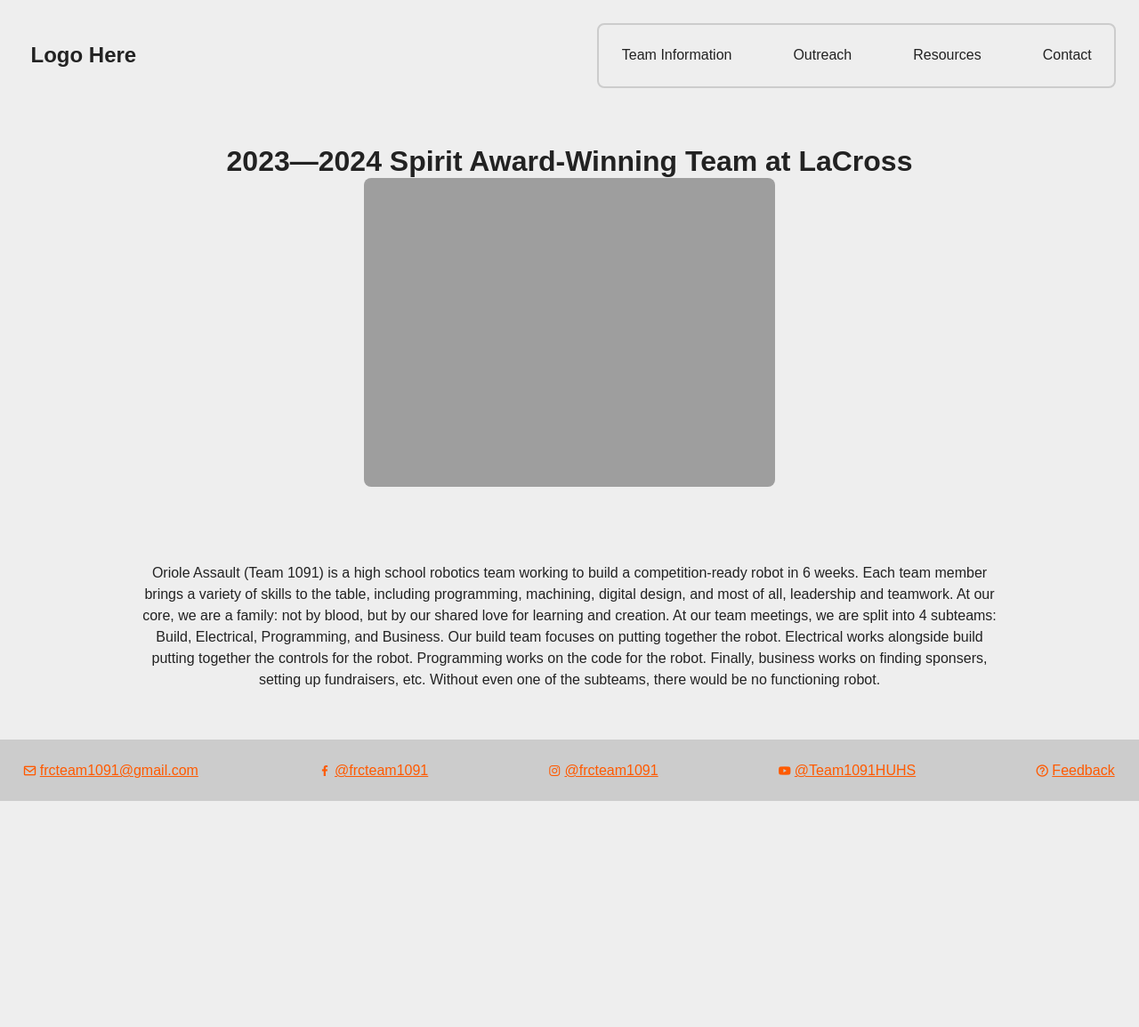
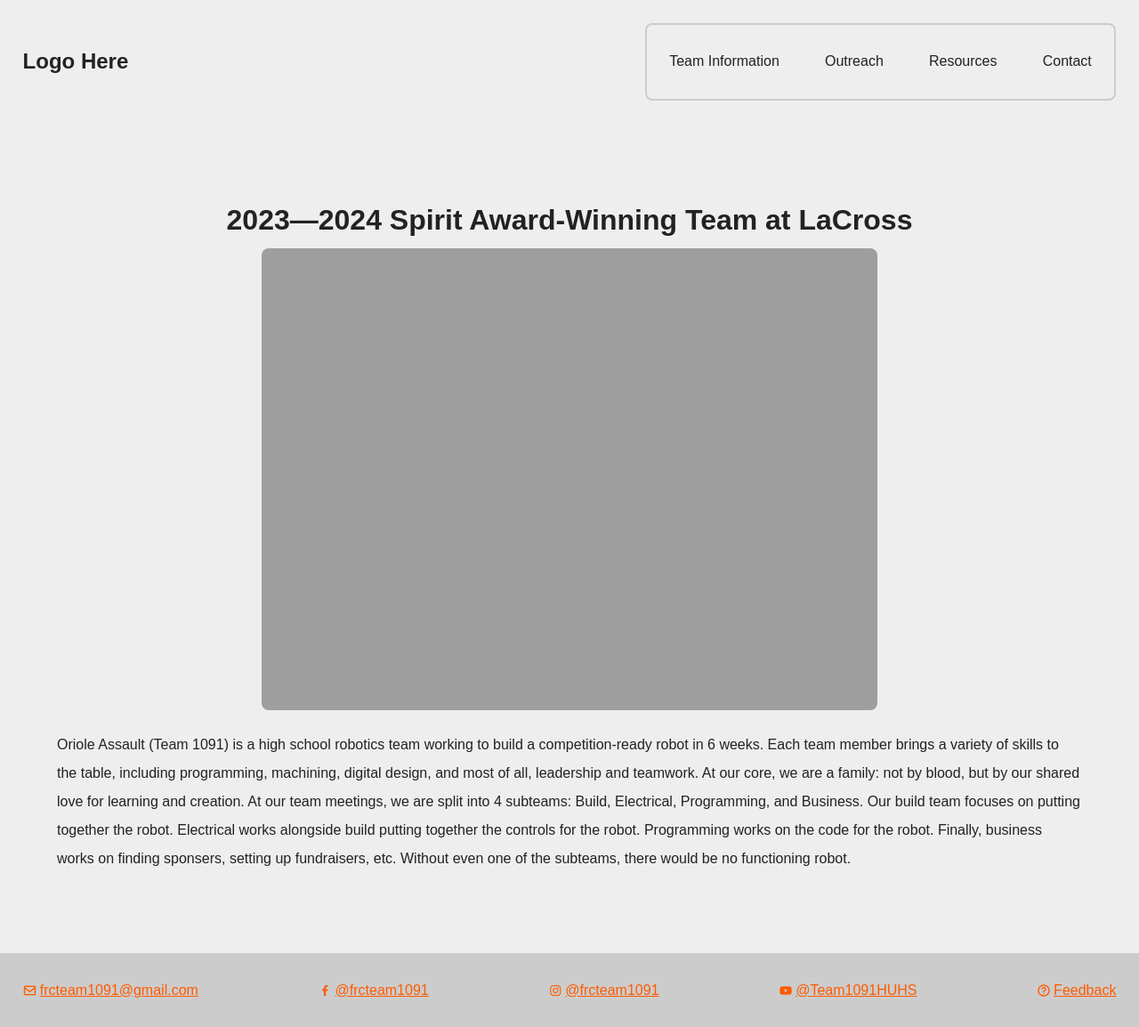
Before and after one commit to Team1091/team1091.github.io, a Jekyll site: the page built from index.html, in a window 1280 px wide. Shown: the whole page at 89% size. Built offline with Jekyll 4.4.1, drawn with Linux system fonts in a browser that asks for light colours; before the commit the page ends 900 px from its top, so only the background shows below that.

Commit message:
Add CSS sensible defaults for new pages

```diff
--- a/_layouts/default.html
+++ b/_layouts/default.html
@@ -1,10 +1,10 @@
 <!DOCTYPE html>
-<html>
+<html lang="en">
 
 <head>
 	<title>{% if page.title %}{{ page.title }} &mdash; {% endif %}Team 1091</title>
-	<meta name="charset" value="utf-8">
-	<meta name="viewport" value="width=device-width,initial-scale=1.0">
+	<meta name="charset" content="utf-8">
+	<meta name="viewport" content="width=device-width,initial-scale=1.0">
 	<link rel="stylesheet" href="/css/styles.css">
 </head>
 
@@ -31,14 +31,16 @@
 				</a>
 				<ul aria-labelledby="navbarDropdown2">
 					<li><a href="/fll">FLL</a></li>
-					<li><a href="legoClub">Lego Club</a></li>
+					<li><a href="/legoClub">Lego Club</a></li>
 				</ul>
 			</li>
 			<li><a href="/resources">Resources</a></li>
 			<li><a href="#footer">Contact</a></li>
 		</ul>
 	</nav>
-	{{ content }}
+	<div class="content-container">
+		{{ content }}
+	</div>
 	<footer id="footer">
 		<address>
 			<ul>
--- a/css/styles.css
+++ b/css/styles.css
@@ -1,20 +1,23 @@
 @import url("https://unpkg.com/boxicons@2.1.4/css/boxicons.min.css");
 
+/* CSS reset */
 * {
     margin: 0;
     padding: 0;
     box-sizing: border-box;
+    line-height: 2;
 }
 
 body {
     font-family: sans-serif;
     background: var(--bg);
     color: var(--fg);
-	display: flex;
-	text-align: center;
-	flex-direction: column;
+    /* Make room for header/footer and allocate remaining space to content */
+    display: grid;
+    grid-template: auto 1fr auto / 100%;
 }
 
+/* Ensure page always fits screen (so footer stays at bottom) */
 html,
 body {
     min-height: 100vh;
@@ -27,33 +30,16 @@
     --container: #ccc;
 }
 
+.content-container {
+    margin: 5vmax;
+}
+
 @media (prefers-color-scheme: dark) {
     :root {
         --bg: #222;
         --fg: #eee;
         --container: #333;
     }
-}
-
-address a,
-i {
-	color: var(--team-color);
-	vertical-align: middle;
-	line-height: 100%;
-	font-size: inherit;
-	margin-right: .2ch;
-}
-
-.logo {
-	padding: 1ch;
-}
-.logo .text {
-	fill: var(--fg);
-	transition: fill .5s;
-}
-
-.logo:hover .text {
-	fill: var(--team-color);
 }
 
 #footer {
@@ -74,12 +60,6 @@
     gap: 2ch;
 }
 
-p {
-	max-width: 75%;
-	margin: auto;
-	line-height: 1.5;
-}
-
 @media (max-width: 1000px) {
 
     #footer,
@@ -90,13 +70,8 @@
     }
 }
 
-.main-image {
-	margin: 3vmax auto;
-}
-
 .main-image img {
     width: 60%;
-	margin-bottom: 1vmax;
     border-radius: 8px;
 }
 
@@ -106,27 +81,39 @@
     align-items: center;
     justify-content: space-between;
 }
+
 #main-nav ul {
     display: flex;
-	gap: 2ch;
     border-radius: 8px;
     list-style: none;
     border: 2px solid var(--container);
 }
+
 #main-nav a {
     padding: 2vmax;
     display: block;
-	width: 100%;
     color: var(--fg);
     text-decoration: none;
+    transition: background 0.2s;
 }
+
+#main-nav > ul li:first-child a {
+    border-radius: 8px 0 0 8px;
+}
+
+#main-nav > ul li:last-child a {
+    border-radius: 0 8px 8px 0;
+}
+
 #main-nav a:hover {
     background: var(--team-color);
     color: var(--fg);
 }
+
 .dropdown {
     position: relative;
 }
+
 .dropdown ul {
     position: absolute;
     vertical-align: top;
@@ -134,11 +121,39 @@
     background: var(--bg);
     z-index: 2;
     flex-direction: column;
-	display: none !important;
+    display: none;
     opacity: 0;
     transition: opacity .2s;
+    transition-delay: .3s;
 }
+
 .dropdown:hover ul, .dropdown ul:hover {
     opacity: 1;
-	display: flex !important;
+    display: flex;
 }
+
+/* Sensible defaults */
+table, thead {
+    padding: 1ch;
+    margin: auto;
+    border: 2px solid var(--container);
+    border-collapse: collapse;
+}
+
+td {
+    padding: 1ch;
+    text-align: center;
+}
+
+h1, h2, h3 {
+    text-align: center;
+}
+
+a, i {
+    color: var(--team-color);
+}
+
+i {
+    vertical-align: middle;
+    margin-right: .2ch;
+}
--- a/index.html
+++ b/index.html
@@ -3,12 +3,7 @@
 <style>
 .main-image {
 	text-align: center;
-	margin: 3vmax auto;
-}
-.main-image img {
-	width: 60%;
-	margin-bottom: 1vmax;
-	border-radius: 8px;
+	margin: 1vmax auto;
 }
 </style>
 <div class="main-image">
```
Lines whose indentation alone changed are shown as unchanged.
